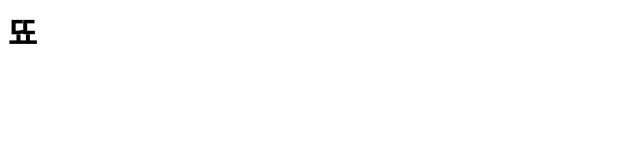
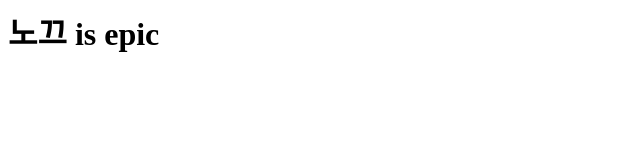
Before and after one commit to dodo-team/dodo-team.github.io, a plain HTML site: page index.html in a window 1280 px wide. Shown: the whole page, without its empty margins (0-640 px from the left). Drawn offline with Linux system fonts and the light colour scheme.

Commit message:
Update index.html

```diff
--- a/index.html
+++ b/index.html
@@ -1 +1 @@
-<h1>뚀</h1>
+<h1>노끄 is epic</h1>
```
